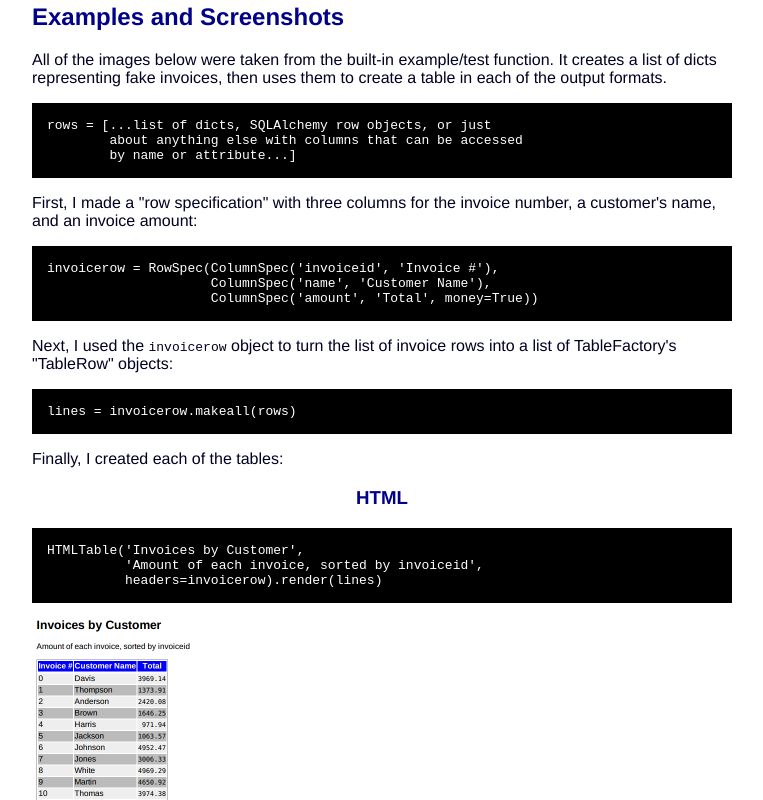
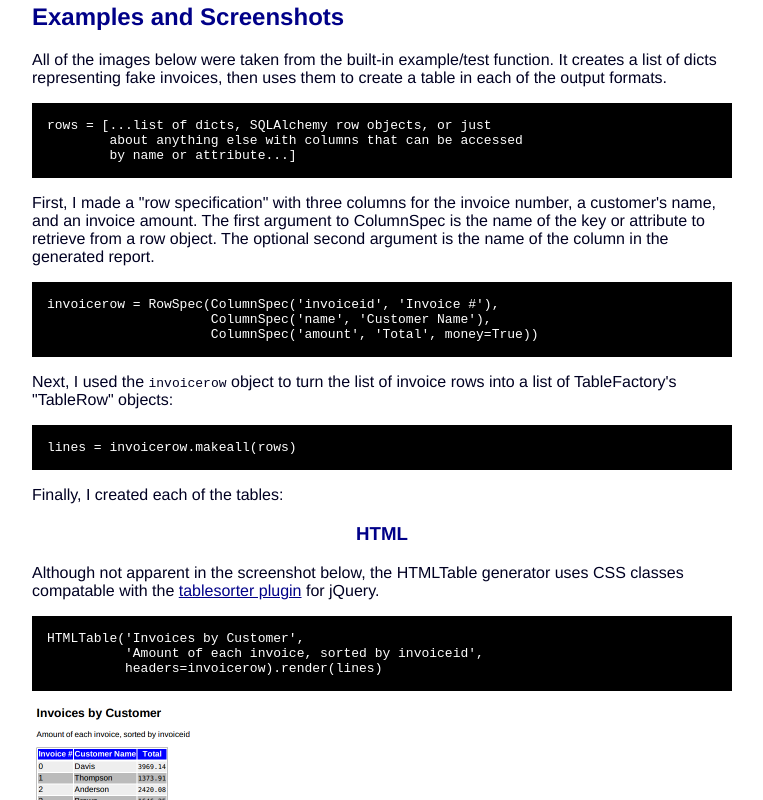
Before and after one commit to kstrauser/tablefactory, a plain HTML site: page index.html in a window 1280 px wide. Shown: the part 701-1501 px from the top of the page, without its empty margins (258-1021 px from the left). Drawn offline with Linux system fonts and the light colour scheme.

Commit message:
Clarified ColumnSpec definition and mention tablesorter

```diff
--- a/index.html
+++ b/index.html
@@ -93,7 +93,12 @@ rows = [...list of dicts, SQLAlchemy row objects, or just
         by name or attribute...]
 </pre>
 
-<p>First, I made a "row specification" with three columns for the invoice number, a customer's name, and an invoice amount:</p>
+<p>First, I made a "row specification" with three columns for the invoice
+number, a customer's name, and an invoice amount. The first argument to
+ColumnSpec is the name of the key or attribute to retrieve from a row
+object. The optional second argument is the name of the column in the
+generated report.
+</p>
 
 <pre>
 invoicerow = RowSpec(ColumnSpec('invoiceid', 'Invoice #'),
@@ -109,6 +114,11 @@ rows into a list of TableFactory's "TableRow" objects:</p>
 <p>Finally, I created each of the tables:</p>
 
 <h3>HTML</h3>
+
+<p>Although not apparent in the screenshot below, the HTMLTable generator
+uses CSS classes compatable with the <a href="http://tablesorter.com/docs/">tablesorter plugin</a>
+for jQuery.</p>
+
 <pre>
 HTMLTable('Invoices by Customer',
           'Amount of each invoice, sorted by invoiceid',
```
